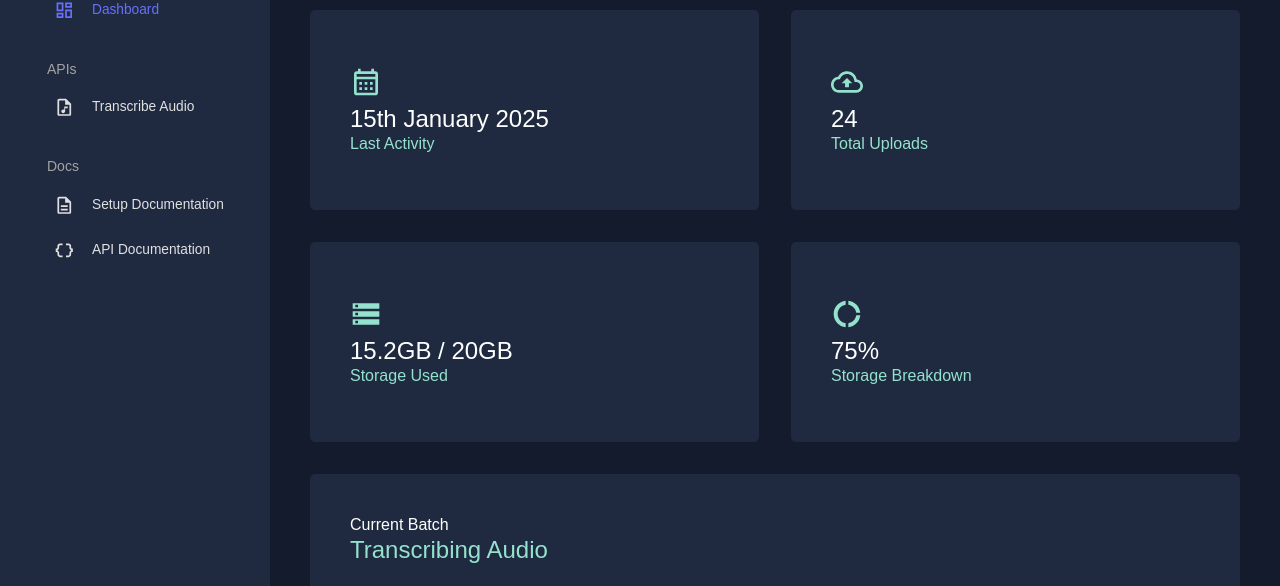
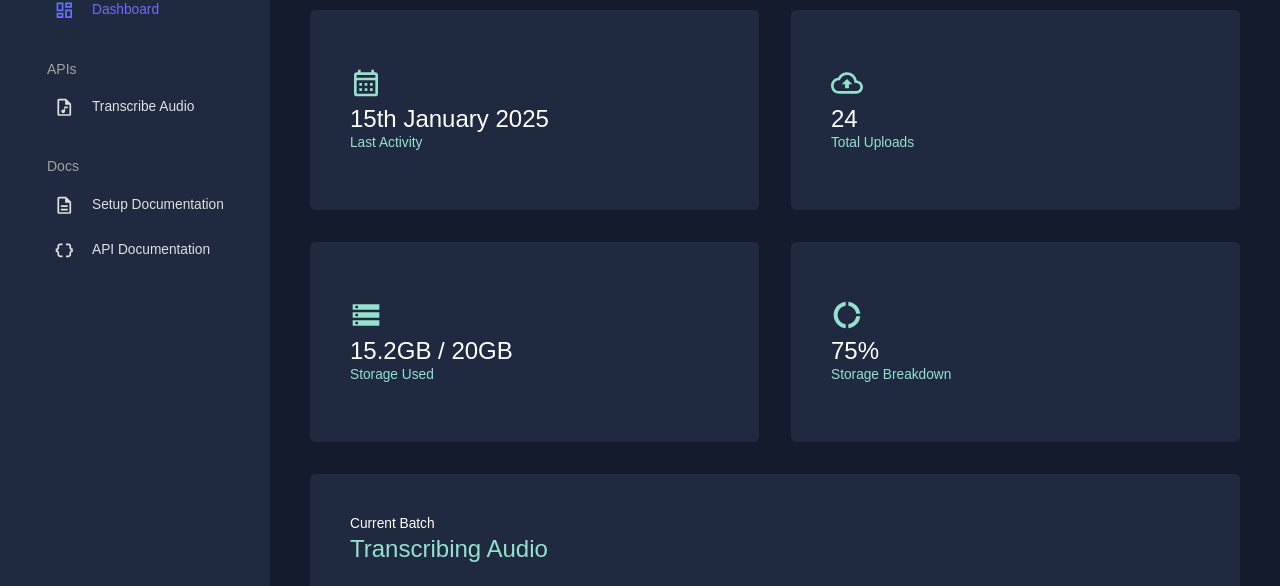
Before and after one commit to Xycone/iOrganise, a React (Vite) app in the folder iOrganiseUI/: page /dashboard in a window 1280 px wide. Shown: the part 208-794 px from the top of the page. Built offline with nearby package versions, Linux system fonts and the light colour scheme.

Commit message:
Tweaked fontsize of dashboard UI

```diff
--- a/iOrganiseUI/src/components/InfoBox.jsx
+++ b/iOrganiseUI/src/components/InfoBox.jsx
@@ -19,7 +19,6 @@ const InfoBox = ({ title, subtitle, icon, progress }) => {
 
             <Box display="flex" justifyContent="space-between">
                 <Typography
-                    variant="h5"
                     sx={{ color: colours.greenAccent[300] }}
                 >
                     {subtitle}
--- a/iOrganiseUI/src/pages/Dashboard.jsx
+++ b/iOrganiseUI/src/pages/Dashboard.jsx
@@ -123,7 +123,7 @@ function Dashboard() {
             flexDirection="column"
           >
             <Box>
-              <Typography variant="h5">
+              <Typography>
                 Current Batch
               </Typography>
               <Typography variant="h3" color={colours.greenAccent[300]}>
@@ -155,9 +155,7 @@ function Dashboard() {
               justifyContent="space-between"
               alignItems="center"
             >
-              <Typography
-                variant="h5"
-              >
+              <Typography>
                 Processing Queue
               </Typography>
             </Box>
```
